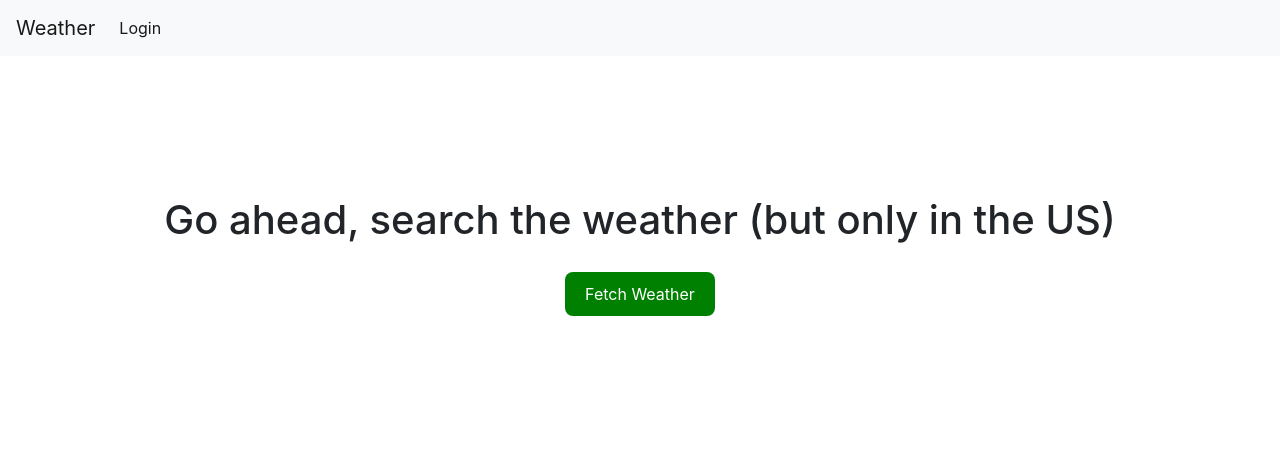
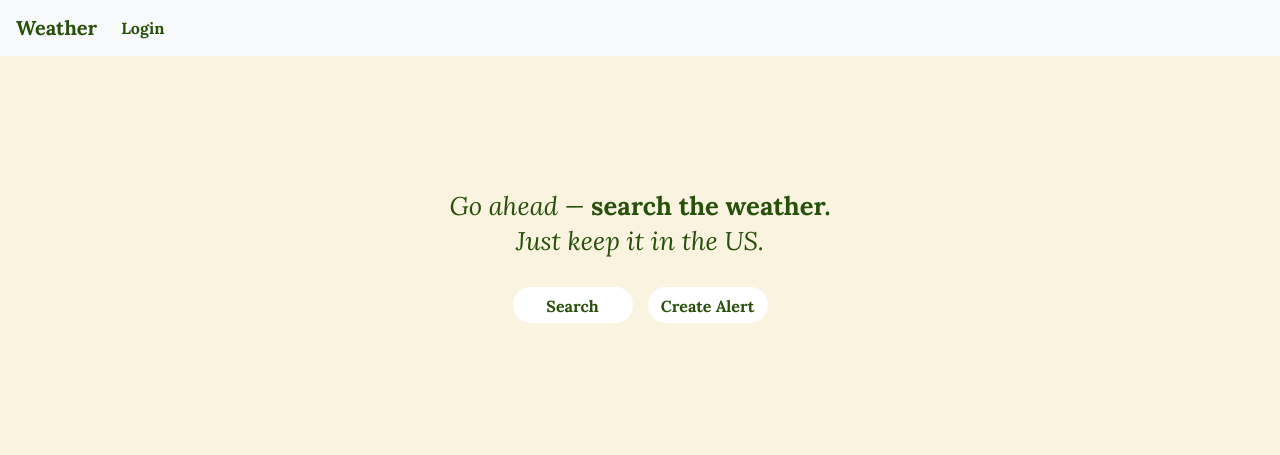
Before and after one commit to jkovinsky/weather-station, a Flask app: page / in a window 1280 px wide. Shown: the top 455 px of the page. Run offline with Flask 3, Linux system fonts and the light colour scheme; some libraries are stand-ins or nearby versions.

Commit message:
little ui bumpgit add static/

```diff
--- a/static/css/style.css
+++ b/static/css/style.css
@@ -1,6 +1,181 @@
-h1 {
-    border: 2px #eee solid;
-    color: brown;
-    text-align: center;
-    padding: 10px;
+@import url('https://fonts.googleapis.com/css2?family=Lora:ital,wght@0,700;1,400&display=swap');
+
+
+/* ── Background ────────────────────────────────────────── */
+
+body {
+  background-color: #FAF3E0 !important;
 }
+
+/* ── Search title ────────────────────────────────────────── */
+
+#search-title {
+  font-family: 'Lora', serif;
+  font-size: 1.6rem;
+  font-weight: 400;
+  font-style: italic;
+  color: #27500A;
+  line-height: 1.35;
+  text-align: center;
+}
+
+#search-title strong {
+  font-style: normal;
+  font-weight: 700;
+}
+
+/* -- Nag Bar -------------------------------------- */
+#nav {
+    font-family: 'Lora', serif;
+    color: #27500A;
+}
+
+/* ── Buttons ─────────────────────────────────────────────── */
+
+.btn-container {
+  display: flex;
+  gap: 15px;
+  margin-top: 20px;
+  font-family: 'Lora', serif;
+}
+
+.btn {
+  width: 120px;
+  height: 36px;
+  padding: 5px 20px;
+  border-radius: 8px;
+  border: none;
+  background-color: #FFFFFF !important;
+  color: #27500A !important;
+  cursor: pointer;
+  font-size: 14px;
+  font-family: inherit;
+  border-radius: 20px !important;
+  transition: background-color 0.15s ease, transform 0.1s ease;
+}
+
+.btn:hover {
+  background-color: #FFFFFF !important;
+  border: #27500A 2px solid !important;
+}
+
+.btn:active {
+  transform: scale(0.97);
+}
+
+.btn:focus {
+  outline: none !important;
+  box-shadow: none !important;
+}
+
+/* ── Spinner ─────────────────────────────────────────────── */
+
+#spinner {
+  display: none;
+  width: 24px;
+  height: 24px;
+  flex-shrink: 0;
+  margin: 0 auto 0.5rem;
+}
+
+/* ── AI summary ──────────────────────────────────────────── */
+
+#ai-summary {
+  display: none;
+  background-color: #FFFFFF;
+  border: #27500A 2px solid !important;
+  font-family: 'Lora', serif;
+  border-radius: 20px;
+  padding: 1rem;
+  width: min(600px, 90%);
+  margin: 0 auto 2rem;
+  font-size: 14px;
+  color: #3A3A3A;
+  line-height: 1.6;
+}
+
+/* ── Forecast section ────────────────────────────────────── */
+
+#forecast-results {
+  display: none;
+  padding: 0 2rem 2rem;
+}
+
+#forecast-location {
+  margin-bottom: 1rem;
+  font-size: 1.2rem;
+  font-weight: 600;
+  color: #27500A;
+}
+
+#forecast-grid {
+  display: grid;
+  grid-template-columns: repeat(auto-fill, minmax(140px, 1fr));
+  gap: 10px;
+}
+
+/* ── Forecast cards ──────────────────────────────────────── */
+
+.forecast-card {
+  border: 1px solid #e2e8f0;
+  border-radius: 12px;
+  padding: 14px 12px;
+  display: flex;
+  flex-direction: column;
+  gap: 6px;
+}
+
+.forecast-card--day {
+  background: white;
+}
+
+.forecast-card--night {
+  background: #f8f8f8;
+}
+
+.forecast-card__name {
+  font-size: 13px;
+  font-weight: 500;
+}
+
+.forecast-card__icon {
+  width: 48px;
+  height: 48px;
+}
+
+.forecast-card__temp {
+  font-size: 26px;
+  font-weight: 500;
+}
+
+.forecast-card__temp-unit {
+  font-size: 13px;
+  color: #64748b;
+}
+
+.forecast-card__desc {
+  font-size: 12px;
+  color: #64748b;
+}
+
+.forecast-card__wind {
+  font-size: 11px;
+  color: #94a3b8;
+}
+
+.forecast-card__rain {
+  font-size: 11px;
+  padding: 2px 8px;
+  border-radius: 99px;
+  width: fit-content;
+}
+
+.forecast-card__rain--low {
+  background: #f1f5f9;
+  color: #94a3b8;
+}
+
+.forecast-card__rain--high {
+  background: #eff6ff;
+  color: #1d4ed8;
+}
--- a/templates/base.html
+++ b/templates/base.html
@@ -1,37 +1,63 @@
 <!doctype html>
 <html lang="en">
   <head>
-    <!-- Required meta tags -->
-    <meta charset="utf-8">
-    <meta name="viewport" content="width=device-width, initial-scale=1, shrink-to-fit=no">
+    <meta charset="utf-8" />
+    <meta
+      name="viewport"
+      content="width=device-width, initial-scale=1, shrink-to-fit=no"
+    />
 
     <!-- Bootstrap CSS -->
-    <link rel="stylesheet" href="https://stackpath.bootstrapcdn.com/bootstrap/4.3.1/css/bootstrap.min.css" integrity="sha384-ggOyR0iXCbMQv3Xipma34MD+dH/1fQ784/j6cY/iJTQUOhcWr7x9JvoRxT2MZw1T" crossorigin="anonymous">
+    <link
+      rel="stylesheet"
+      href="https://stackpath.bootstrapcdn.com/bootstrap/4.3.1/css/bootstrap.min.css"
+      integrity="sha384-ggOyR0iXCbMQv3Xipma34MD+dH/1fQ784/j6cY/iJTQUOhcWr7x9JvoRxT2MZw1T"
+      crossorigin="anonymous"
+    />
 
-    <title>{% block title %} {% endblock %}</title>
+    <title>{% block title %}{% endblock %}</title>
+
+    {% block styles %}{% endblock %}
   </head>
   <body>
     <nav class="navbar navbar-expand-md navbar-light bg-light">
-        <a class="navbar-brand" href="{{ url_for('index')}}">Weather</a>
-        <button class="navbar-toggler" type="button" data-toggle="collapse" data-target="#navbarNav" aria-controls="navbarNav" aria-expanded="false" aria-label="Toggle navigation">
+      <a id="nav" class="navbar-brand" href="{{ url_for('index')}}">Weather</a>
+      <button
+        class="navbar-toggler"
+        type="button"
+        data-toggle="collapse"
+        data-target="#navbarNav"
+        aria-controls="navbarNav"
+        aria-expanded="false"
+        aria-label="Toggle navigation"
+      >
         <span class="navbar-toggler-icon"></span>
       </button>
       <div class="collapse navbar-collapse" id="navbarNav">
         <ul class="navbar-nav">
           <li class="nav-item active">
-                <a class="nav-link" href="{{ url_for('login')}}">Login</a>
+            <a id="nav" class="nav-link" href="{{ url_for('login')}}">Login</a>
           </li>
         </ul>
       </div>
     </nav>
-    <div class="container">
-        {% block content %} {% endblock %}
-    </div>
+    <div class="container">{% block content %}{% endblock %}</div>
 
-    <!-- Optional JavaScript -->
-    <!-- jQuery first, then Popper.js, then Bootstrap JS -->
-    <script src="https://code.jquery.com/jquery-3.3.1.slim.min.js" integrity="sha384-q8i/X+965DzO0rT7abK41JStQIAqVgRVzpbzo5smXKp4YfRvH+8abtTE1Pi6jizo" crossorigin="anonymous"></script>
-    <script src="https://cdnjs.cloudflare.com/ajax/libs/popper.js/1.14.7/umd/popper.min.js" integrity="sha384-UO2eT0CpHqdSJQ6hJty5KVphtPhzWj9WO1clHTMGa3JDZwrnQq4sF86dIHNDz0W1" crossorigin="anonymous"></script>
-    <script src="https://stackpath.bootstrapcdn.com/bootstrap/4.3.1/js/bootstrap.min.js" integrity="sha384-JjSmVgyd0p3pXB1rRibZUAYoIIy6OrQ6VrjIEaFf/nJGzIxFDsf4x0xIM+B07jRM" crossorigin="anonymous"></script>
+    <!-- jQuery, Popper, Bootstrap JS -->
+    <script
+      src="https://code.jquery.com/jquery-3.3.1.slim.min.js"
+      integrity="sha384-q8i/X+965DzO0rT7abK41JStQIAqVgRVzpbzo5smXKp4YfRvH+8abtTE1Pi6jizo"
+      crossorigin="anonymous"
+    ></script>
+    <script
+      src="https://cdnjs.cloudflare.com/ajax/libs/popper.js/1.14.7/umd/popper.min.js"
+      integrity="sha384-UO2eT0CpHqdSJQ6hJty5KVphtPhzWj9WO1clHTMGa3JDZwrnQq4sF86dIHNDz0W1"
+      crossorigin="anonymous"
+    ></script>
+    <script
+      src="https://stackpath.bootstrapcdn.com/bootstrap/4.3.1/js/bootstrap.min.js"
+      integrity="sha384-JjSmVgyd0p3pXB1rRibZUAYoIIy6OrQ6VrjIEaFf/nJGzIxFDsf4x0xIM+B07jRM"
+      crossorigin="anonymous"
+    ></script>
   </body>
 </html>
--- a/templates/index.html
+++ b/templates/index.html
@@ -1,38 +1,58 @@
-{% extends 'base.html' %}
+<!doctype html>
+<html>
+  <head>
+    <meta
+      name="generator"
+      content="HTML Tidy for Mac OS X (vers 31 October 2006 - Apple Inc. build 11418), see www.w3.org"
+    />
+    <title></title>
+    <link rel="stylesheet" href="/static/css/style.css" />
+  </head>
+  <body>
+    {% extends 'base.html' %} {% block content %}
 
-{% block content %}
+    <div
+      style="
+        display: flex;
+        flex-direction: column;
+        align-items: center;
+        height: 50vh;
+        justify-content: center;
+      "
+    >
+      <h1 id="search-title">
+        {% block title %} Go ahead — <strong>search the weather.</strong>
+        <br />Just keep it in the US. {% endblock %}
+      </h1>
 
-    <div style="display: flex; flex-direction: column; align-items: center; height: 50vh; justify-content: center;">
-        <h1 id="search-title">{% block title %} Go ahead, search the weather (but only in the US){% endblock %}</h1>
-        <button
-            id="fetch-btn"
-            style="margin-top: 20px; padding: 10px 20px; border-radius: 8px; border: none; background-color: green; color: white; cursor: pointer;">
-            Fetch Weather
-        </button>
+      <div class="btn-container">
+        <button id="fetch-btn" class="btn">Search</button>
+        <button id="create-alert" class="btn">Create Alert</button>
       </div>
+    </div>
+
     <!-- spinner renders here -->
-
-    <img src="/static/img/pulse-3.svg"  id="spinner" style="display:none; width: 24px; height: 24px; flex-shrink: 0; margin: 0 auto 0.5rem;"">
+    <img src="/static/img/pulse-3.svg" id="spinner" name="spinner" />
 
     <!-- AI summary renders here -->
-    <div id="ai-summary" style="display: none; background-color: #f1f5f9; border-radius: 20px; padding: 1rem; width: min(600px, 90%); margin: 0 auto 5rem;">
+    <div id="ai-summary"></div>
+
+    <!-- Forecast renders here -->
+    <div id="forecast-results">
+      <h2 id="forecast-location"></h2>
+      <div id="forecast-grid"></div>
     </div>
 
-    <!-- Forecast renders here -->
-    <div id="forecast-results" style="display: none; padding: 0 2rem 2rem;">
-        <h2 id="forecast-location" style="margin-bottom: 1rem;"></h2>
-        <div id="forecast-grid" style="display: grid; grid-template-columns: repeat(auto-fill, minmax(140px, 1fr)); gap: 10px;"></div>
-    </div>
-
-    <script>
+    <script type="text/javascript">
       async function initAutocomplete() {
         await google.maps.importLibrary("places");
 
         const { PlaceAutocompleteElement } = google.maps.places;
 
         const placeAutocomplete = new PlaceAutocompleteElement();
-            placeAutocomplete.style = "width: min(425px, 90%); margin-top: 20px; background-color: white; color: black; border-radius: 20px";
-            placeAutocomplete.placeholder = 'Search for a place...';
+        placeAutocomplete.style =
+          "width: min(425px, 90%); margin-top: 20px; background-color: white; color: black; border-radius: 20px";
+        placeAutocomplete.placeholder = "Search for a place...";
 
         const title = document.getElementById("search-title");
         title.after(placeAutocomplete);
@@ -42,7 +62,9 @@
 
         placeAutocomplete.addEventListener("gmp-select", async (event) => {
           const place = event.placePrediction.toPlace();
-                await place.fetchFields({ fields: ["displayName", "formattedAddress", "location"] });
+          await place.fetchFields({
+            fields: ["displayName", "formattedAddress", "location"],
+          });
           const placeJSON = place.toJSON();
           selectedLat = placeJSON.location.lat;
           selectedLng = placeJSON.location.lng;
@@ -53,50 +75,54 @@
           aiSummary.innerHTML = `
             <div style="display: flex; align-items: flex-start; gap: 10px;">
               <img src="/static/img/sparkle.svg" style="width: 24px; height: 24px; flex-shrink: 0;">
-                        <p style="margin: 0;">${summary}</p>
-                    </div>
+              <p style="margin: 0;">${summary}<\/p>
+            <\/div>
           `;
           aiSummary.style.display = "block";
         }
 
         function renderForecast(periods) {
           const grid = document.getElementById("forecast-grid");
-                grid.innerHTML = periods.map(p => {
+          grid.innerHTML = periods
+            .map((p) => {
               const precip = p.probabilityOfPrecipitation.value || 0;
               return `
-                        <div style="background: ${p.isDaytime ? 'white' : '#f8f8f8'}; border: 1px solid #e2e8f0; border-radius: 12px; padding: 14px 12px; display: flex; flex-direction: column; gap: 6px;">
-                            <div style="font-size: 13px; font-weight: 500;">${p.name}</div>
-                            <img src="${p.icon}" style="width: 48px; height: 48px;">
+                <div class="forecast-card ${p.isDaytime ? "forecast-card--day" : "forecast-card--night"}">
+                  <div class="forecast-card__name">${p.name}<\/div>
+                  <img src="${p.icon}" class="forecast-card__icon">
                   <div>
-                                <span style="font-size: 26px; font-weight: 500;">${p.temperature}</span>
-                                <span style="font-size: 13px; color: #64748b;">°${p.temperatureUnit}</span>
-                            </div>
-                            <div style="font-size: 12px; color: #64748b;">${p.shortForecast}</div>
-                            <div style="font-size: 11px; color: #94a3b8;">${p.windSpeed} ${p.windDirection}</div>
-                            <span style="font-size: 11px; padding: 2px 8px; border-radius: 99px; background: ${precip >= 40 ? '#eff6ff' : '#f1f5f9'}; color: ${precip >= 40 ? '#1d4ed8' : '#94a3b8'}; width: fit-content;">
+                    <span class="forecast-card__temp">${p.temperature}<\/span>
+                    <span class="forecast-card__temp-unit">°${p.temperatureUnit}<\/span>
+                  <\/div>
+                  <div class="forecast-card__desc">${p.shortForecast}<\/div>
+                  <div class="forecast-card__wind">${p.windSpeed} ${p.windDirection}<\/div>
+                  <span class="forecast-card__rain ${precip >= 40 ? "forecast-card__rain--high" : "forecast-card__rain--low"}">
                     ${precip}% rain
-                            </span>
-                        </div>
+                  <\/span>
+                <\/div>
               `;
-                }).join("");
+            })
+            .join("");
           document.getElementById("forecast-results").style.display = "block";
         }
 
-            document.getElementById("fetch-btn").addEventListener("click", async() => {
+        document
+          .getElementById("fetch-btn")
+          .addEventListener("click", async () => {
             let forecast = null;
 
-                if(!selectedLat || !selectedLng){
+            if (!selectedLat || !selectedLng) {
               alert("Select a location to get started");
               return;
             }
 
-                document.getElementById('spinner').style.display = 'block'; // show BEFORE
+            document.getElementById("spinner").style.display = "block";
 
             try {
               const forecastRes = await fetch("/forecast", {
                 method: "POST",
                 headers: { "Content-Type": "application/json" },
-                        body: JSON.stringify({ lat: selectedLat, lng: selectedLng })
+                body: JSON.stringify({ lat: selectedLat, lng: selectedLng }),
               });
 
               forecast = await forecastRes.json();
@@ -105,22 +131,27 @@
                 renderForecast(forecast.data.periods);
               }
             } finally {
-                    document.getElementById('spinner').style.display = 'none'; // hide AFTER, always
+              document.getElementById("spinner").style.display = "none";
             }
 
-
-                // Second call - pass forecast data to summary
             const summaryRes = await fetch("/summary", {
               method: "POST",
               headers: { "Content-Type": "application/json" },
-                    body: JSON.stringify(forecast.data)
+              body: JSON.stringify(forecast.data),
             });
             const summaryData = await summaryRes.json();
-                if(summaryData.summary){ renderSummary(summaryData.summary); }
+            if (summaryData.summary) {
+              renderSummary(summaryData.summary);
+            }
           });
       }
     </script>
-
-    <script src="https://maps.googleapis.com/maps/api/js?key={{ google_api_key }}&libraries=places&v=weekly&callback=initAutocomplete" async defer></script>
-
+    <script
+      src="https://maps.googleapis.com/maps/api/js?key={{ google_api_key }}&libraries=places&v=weekly&callback=initAutocomplete"
+      async
+      defer
+      type="text/javascript"
+    ></script>
     {% endblock %}
+  </body>
+</html>
```
Also changed, not shown: templates/alerts.html (added). Lines whose indentation alone changed are shown as unchanged.
